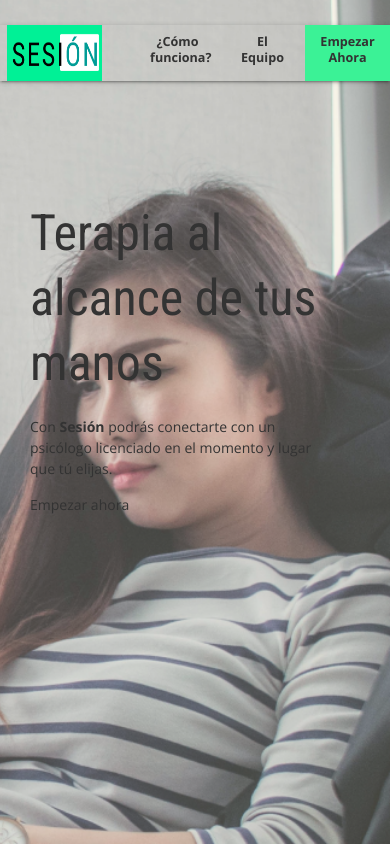
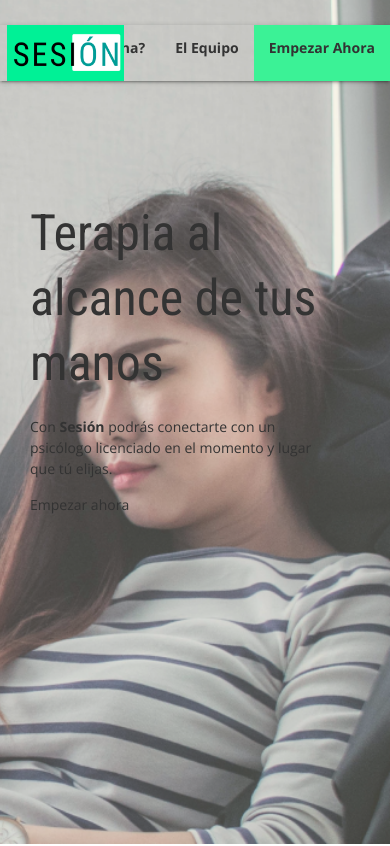
Before and after one commit to developerVilchez/sesion, a website: page src/index.html in a window 390 px wide. Shown: the top 846 px of the page. Drawn offline with nearby package versions, Linux system fonts and the light colour scheme; files whose address does not match are found by name.

Commit message:
modifica estilos en el menu mobile

```diff
--- a/src/style.css
+++ b/src/style.css
@@ -132,25 +132,23 @@ p {
 }
 
 .logo-mobile img {
-  width: 95px;
   height: 56px;
 }
 
 #navbar-container-mobile ul li{
   display: inline-block;
-  width: 85px;
   line-height: 1.3;
+  vertical-align: middle;
 }
 
 #navbar-container-mobile ul li a {
-  padding-top: 0.7em;
+  padding-top: 1em;
   color: var(--text-color);
   font-weight: bold;
   height: 56px;
   text-align: center;
-  vertical-align: middle;
   font-size: 0.9em;
-
+  font-size: 1em;
 }
 
 
```
